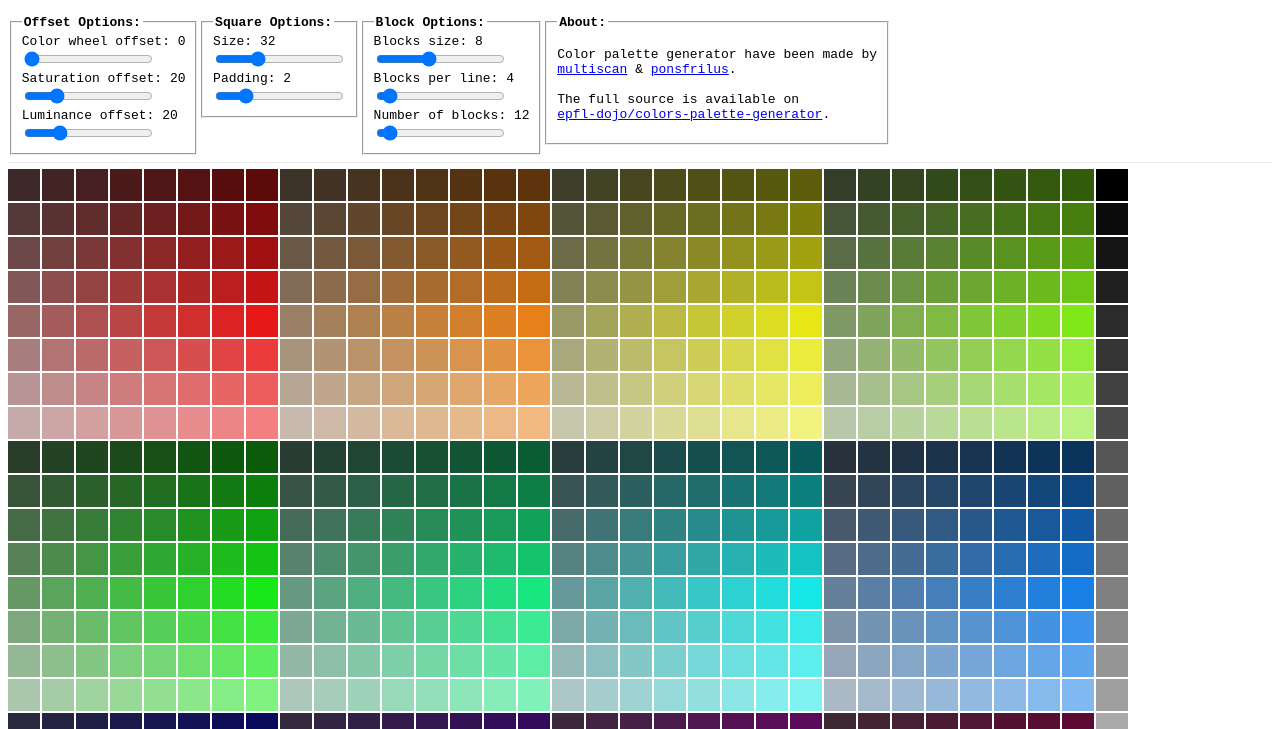
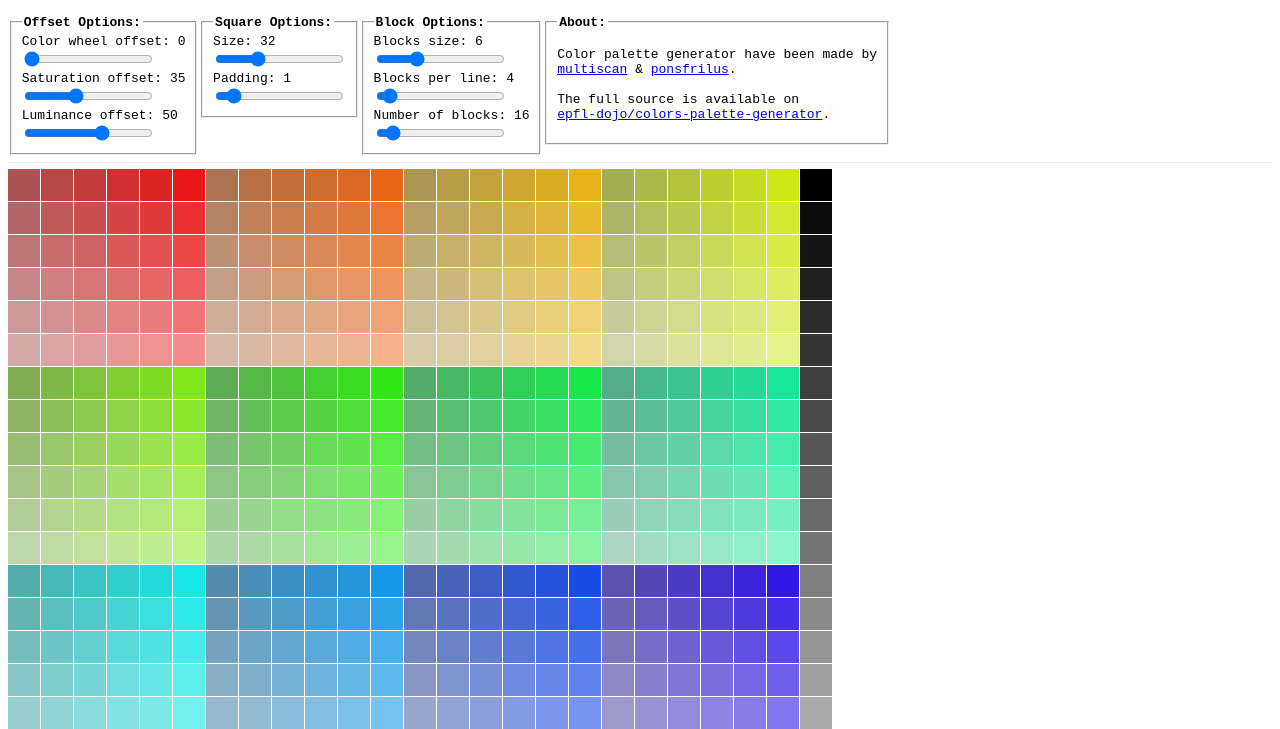
Before and after one commit to epfl-dojo/colors-palette-generator, a plain HTML site: page index.html in a window 1280 px wide. Shown: the part 50-779 px from the top of the page. Drawn offline with Linux system fonts and the light colour scheme.

Commit message:
[fix] change defaults

```diff
--- a/index.html
+++ b/index.html
@@ -23,11 +23,11 @@
       </div>
       <div class="slider_block slider_soffset">
         Saturation offset: <span id="val_soffset">0</span><br />
-        <input type="range" min="0" max="90" value="20" name="soffset" id="soffset" />
+        <input type="range" min="0" max="90" value="35" name="soffset" id="soffset" />
       </div>
       <div class="slider_block slider_loffset">
         Luminance offset: <span id="val_loffset">0</span><br />
-        <input type="range" min="0" max="80" value="20" name="loffset" id="loffset" />
+        <input type="range" min="0" max="80" value="50" name="loffset" id="loffset" />
       </div>
     </fieldset>
     <fieldset>
@@ -38,14 +38,14 @@
       </div>
       <div class="slider_block slider_padding">
         Padding: <span id="val_padding">0</span><br />
-        <input type="range" min="0" max="10" value="2" name="padding" id="padding" />
+        <input type="range" min="0" max="10" value="1" name="padding" id="padding" />
       </div>
     </fieldset>
     <fieldset>
       <legend><b>Block Options:</b></legend>
       <div class="slider_block slider_number">
         Blocks size: <span id="val_number">0</span><br />
-        <input type="range" min="0" max="20" value="8" name="number" id="number" />
+        <input type="range" min="0" max="20" value="6" name="number" id="number" />
       </div>
       <div class="slider_block slider_blocks">
         Blocks per line: <span id="val_blocks">0</span><br />
@@ -53,7 +53,7 @@
       </div>
       <div class="slider_block slider_hnumber">
         Number of blocks: <span id="val_hnumber">0</span><br />
-        <input type="range" min="0" max="200" value="12" name="hnumber" id="hnumber" />
+        <input type="range" min="0" max="200" value="16" name="hnumber" id="hnumber" />
       </div>
     </fieldset>
     <fieldset>
```
